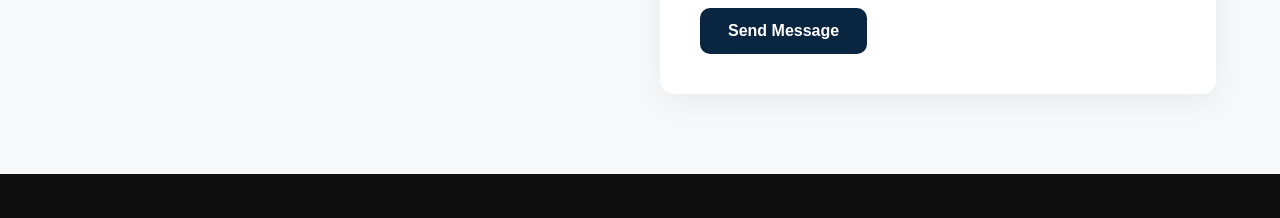
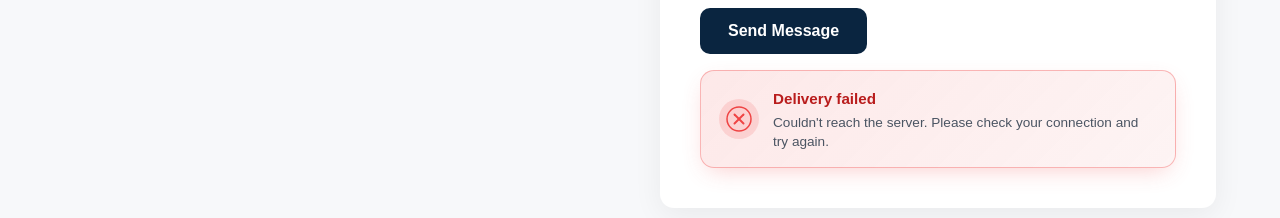
Before and after one commit to Gboly/mlainsights, a Next.js app: page /contact in a window 1280 px wide. Both pictures are taken after typing "Sample", "name@example.com", "Sample" into the empty fields and a click on the button "Send Message". Shown: the part 797-1015 px from the top of the page. Built offline with nearby package versions, Linux system fonts and the light colour scheme; no server answers.

Commit message:
Feat: Send contact & booking to mail

```diff
--- a/app/contact/page.tsx
+++ b/app/contact/page.tsx
@@ -2,8 +2,58 @@
 
 import { motion } from "framer-motion";
 import "./page.css";
+import { useState } from "react";
+import { API_BASE_URL } from "@/util/api";
+import FormStatusMessage from "@/components/FormStatusMessage";
+
+type initialFormStateType = {
+  name: string;
+  email: string;
+  message: string;
+}
+const initialFormState: initialFormStateType = { name: "", email: "", message: "" }
 
 export default function ContactPage() {
+
+  const [formData, setFormData] = useState(initialFormState)
+  const [status, setStatus] = useState<"idle" | "loading" | "success" | "error">("idle");
+  const [errorMsg, setErrorMsg] = useState<string>("");
+
+  const handleSubmit = async () => {
+    setStatus("loading");
+    setErrorMsg("");
+
+    try {
+      const res = await fetch(`${API_BASE_URL}/contact`, {
+        method: "POST",
+        headers: { "Content-Type": "application/json" },
+        body: JSON.stringify(formData),
+      });
+
+      const data = await res.json();
+
+      if (res.ok && data.success) {
+        setStatus("success");
+        setFormData(initialFormState);
+      } else {
+        setStatus("error");
+        setErrorMsg(data.error || "Something went wrong. Please try again.");
+      }
+    } catch (err) {
+      console.error("Contact form submit failed:", err);
+      setStatus("error");
+      setErrorMsg("Couldn't reach the server. Please check your connection and try again.");
+    }
+  };
+
+  const handleInput = (e: React.ChangeEvent<HTMLInputElement>) => {
+    setFormData({ ...formData, [e.target.id]: e.target.value })
+  }
+
+  const handleTextInput = (e: React.ChangeEvent<HTMLTextAreaElement>) => {
+    setFormData({ ...formData, [e.target.id]: e.target.value })
+  }
+
   return (
     <section className="contact-section">
       <motion.div
@@ -14,12 +64,11 @@ export default function ContactPage() {
       >
         <h1>Get in Touch</h1>
         <p>
-        Whether you’re interested in personalized financial coaching, corporate financial wellness programs,
+          Whether you're interested in personalized financial coaching, corporate financial wellness programs,
           consulting services, or exploring strategic collaborations, Monsurat is ready to guide you
           toward clarity, confidence, and long term financial success.
         </p>
       </motion.div>
-
 
       <motion.div
         className="contact-grid"
@@ -41,32 +90,49 @@ export default function ContactPage() {
           </div>
         </div>
 
-        <form className="contact-form" onSubmit={(e) => e.preventDefault()}>
+        <form className="contact-form" onSubmit={(e) => { e.preventDefault(); handleSubmit() }}>
           <h2>Send a Message</h2>
 
           <div className="form-group">
             <label htmlFor="name">Full Name</label>
-            <input type="text" id="name" name="name" required placeholder="Your name" />
+            <input
+              value={formData.name}
+              onInput={handleInput}
+              type="text" id="name" name="name" required placeholder="Your name" />
           </div>
 
           <div className="form-group">
             <label htmlFor="email">Email Address</label>
-            <input type="email" id="email" name="email" required placeholder="you@example.com" />
+            <input
+              value={formData.email}
+              onInput={handleInput}
+              type="email" id="email" name="email" required placeholder="you@example.com" />
           </div>
 
           <div className="form-group">
             <label htmlFor="message">Message</label>
-            <textarea id="message" name="message" rows={5} required placeholder="Type your message..."></textarea>
+            <textarea
+              value={formData.message}
+              onInput={handleTextInput}
+              id="message" name="message" rows={5} required placeholder="Type your message..."></textarea>
           </div>
 
           <motion.button
             className="contact-btn"
             type="submit"
-            whileHover={{ scale: 1.05 }}
-            whileTap={{ scale: 0.95 }}
+            disabled={status === "loading"}
+            whileHover={{ scale: status === "loading" ? 1 : 1.05 }}
+            whileTap={{ scale: status === "loading" ? 1 : 0.95 }}
           >
-            Send Message
+            {status === "loading" ? "Sending..." : "Send Message"}
           </motion.button>
+
+          <FormStatusMessage
+            status={status}
+            successTitle="Message sent!"
+            successMessage="Thanks for reaching out — we'll get back to you soon."
+            errorMessage={errorMsg}
+          />
         </form>
       </motion.div>
     </section>
--- /dev/null
+++ b/components/FormStatusMessage.tsx
@@ -0,0 +1,111 @@
+"use client";
+
+import { motion, AnimatePresence } from "framer-motion";
+import "./formStatusMessage.css";
+
+type FormStatusMessageProps = {
+  status: "idle" | "loading" | "success" | "error";
+  successTitle?: string;
+  successMessage?: string;
+  errorMessage?: string;
+};
+
+export default function FormStatusMessage({
+  status,
+  successTitle = "Message sent!",
+  successMessage = "Thanks for reaching out — we'll be in touch soon.",
+  errorMessage = "Something went wrong. Please try again.",
+}: FormStatusMessageProps) {
+  return (
+    <AnimatePresence mode="wait">
+      {status === "success" && (
+        <motion.div
+          key="success"
+          className="status-card status-card--success"
+          initial={{ opacity: 0, y: 16, scale: 0.9 }}
+          animate={{ opacity: 1, y: 0, scale: 1 }}
+          exit={{ opacity: 0, scale: 0.9, transition: { duration: 0.2 } }}
+          transition={{ type: "spring", stiffness: 300, damping: 22 }}
+        >
+          <motion.div
+            className="status-icon-ring status-icon-ring--success"
+            initial={{ scale: 0 }}
+            animate={{ scale: 1 }}
+            transition={{ delay: 0.1, type: "spring", stiffness: 400, damping: 15 }}
+          >
+            <svg viewBox="0 0 52 52" className="status-icon">
+              <motion.circle
+                cx="26" cy="26" r="24"
+                className="status-icon-circle"
+                initial={{ pathLength: 0 }}
+                animate={{ pathLength: 1 }}
+                transition={{ delay: 0.15, duration: 0.5, ease: "easeOut" }}
+              />
+              <motion.path
+                d="M15 27 L23 35 L38 18"
+                className="status-icon-check"
+                initial={{ pathLength: 0 }}
+                animate={{ pathLength: 1 }}
+                transition={{ delay: 0.45, duration: 0.35, ease: "easeOut" }}
+              />
+            </svg>
+          </motion.div>
+          <div className="status-copy">
+            <p className="status-title">{successTitle}</p>
+            <p className="status-subtext">{successMessage}</p>
+          </div>
+        </motion.div>
+      )}
+
+      {status === "error" && (
+        <motion.div
+          key="error"
+          className="status-card status-card--error"
+          initial={{ opacity: 0, y: 16, scale: 0.9 }}
+          animate={{ opacity: 1, y: 0, scale: 1, x: [0, -6, 6, -4, 4, 0] }}
+          exit={{ opacity: 0, scale: 0.9, transition: { duration: 0.2 } }}
+          transition={{
+            y: { type: "spring", stiffness: 300, damping: 22 },
+            scale: { type: "spring", stiffness: 300, damping: 22 },
+            x: { delay: 0.15, duration: 0.4, ease: "easeInOut" },
+          }}
+        >
+          <motion.div
+            className="status-icon-ring status-icon-ring--error"
+            initial={{ scale: 0, rotate: -45 }}
+            animate={{ scale: 1, rotate: 0 }}
+            transition={{ delay: 0.1, type: "spring", stiffness: 400, damping: 15 }}
+          >
+            <svg viewBox="0 0 52 52" className="status-icon">
+              <motion.circle
+                cx="26" cy="26" r="24"
+                className="status-icon-circle status-icon-circle--error"
+                initial={{ pathLength: 0 }}
+                animate={{ pathLength: 1 }}
+                transition={{ delay: 0.15, duration: 0.5, ease: "easeOut" }}
+              />
+              <motion.line
+                x1="17" y1="17" x2="35" y2="35"
+                className="status-icon-x"
+                initial={{ pathLength: 0 }}
+                animate={{ pathLength: 1 }}
+                transition={{ delay: 0.45, duration: 0.25, ease: "easeOut" }}
+              />
+              <motion.line
+                x1="35" y1="17" x2="17" y2="35"
+                className="status-icon-x"
+                initial={{ pathLength: 0 }}
+                animate={{ pathLength: 1 }}
+                transition={{ delay: 0.65, duration: 0.25, ease: "easeOut" }}
+              />
+            </svg>
+          </motion.div>
+          <div className="status-copy">
+            <p className="status-title">Delivery failed</p>
+            <p className="status-subtext">{errorMessage}</p>
+          </div>
+        </motion.div>
+      )}
+    </AnimatePresence>
+  );
+}
--- /dev/null
+++ b/components/formStatusMessage.css
@@ -0,0 +1,97 @@
+.status-card {
+  display: flex;
+  align-items: center;
+  gap: 14px;
+  margin-top: 16px;
+  padding: 16px 18px;
+  border-radius: 14px;
+  backdrop-filter: blur(6px);
+  overflow: hidden;
+  position: relative;
+}
+
+.status-card--success {
+  background: linear-gradient(135deg, rgba(16, 185, 129, 0.12), rgba(5, 150, 105, 0.05));
+  border: 1px solid rgba(16, 185, 129, 0.35);
+  box-shadow: 0 8px 24px -8px rgba(16, 185, 129, 0.35);
+}
+
+.status-card--error {
+  background: linear-gradient(135deg, rgba(239, 68, 68, 0.12), rgba(220, 38, 38, 0.05));
+  border: 1px solid rgba(239, 68, 68, 0.35);
+  box-shadow: 0 8px 24px -8px rgba(239, 68, 68, 0.3);
+}
+
+.status-icon-ring {
+  flex-shrink: 0;
+  width: 40px;
+  height: 40px;
+  border-radius: 50%;
+  display: flex;
+  align-items: center;
+  justify-content: center;
+}
+
+.status-icon-ring--success {
+  background: rgba(16, 185, 129, 0.15);
+}
+
+.status-icon-ring--error {
+  background: rgba(239, 68, 68, 0.15);
+}
+
+.status-icon {
+  width: 26px;
+  height: 26px;
+}
+
+.status-icon-circle {
+  fill: none;
+  stroke: #10b981;
+  stroke-width: 3;
+}
+
+.status-icon-circle--error {
+  stroke: #ef4444;
+}
+
+.status-icon-check {
+  fill: none;
+  stroke: #10b981;
+  stroke-width: 4;
+  stroke-linecap: round;
+  stroke-linejoin: round;
+}
+
+.status-icon-x {
+  stroke: #ef4444;
+  stroke-width: 4;
+  stroke-linecap: round;
+}
+
+.status-copy {
+  display: flex;
+  flex-direction: column;
+  gap: 2px;
+}
+
+.status-title {
+  font-weight: 600;
+  font-size: 0.95rem;
+  margin: 0;
+}
+
+.status-card--success .status-title {
+  color: #047857;
+}
+
+.status-card--error .status-title {
+  color: #b91c1c;
+}
+
+.status-subtext {
+  font-size: 0.85rem;
+  margin: 0;
+  color: #4b5563;
+  line-height: 1.4;
+}
--- /dev/null
+++ b/util/api.ts
@@ -0,0 +1,2 @@
+export const API_BASE_URL =
+  process.env.API_URL || "http://localhost:5000";
```
Also changed, not shown: app/booking/page.tsx (+34 -25 lines). Lines whose indentation alone changed are shown as unchanged.
